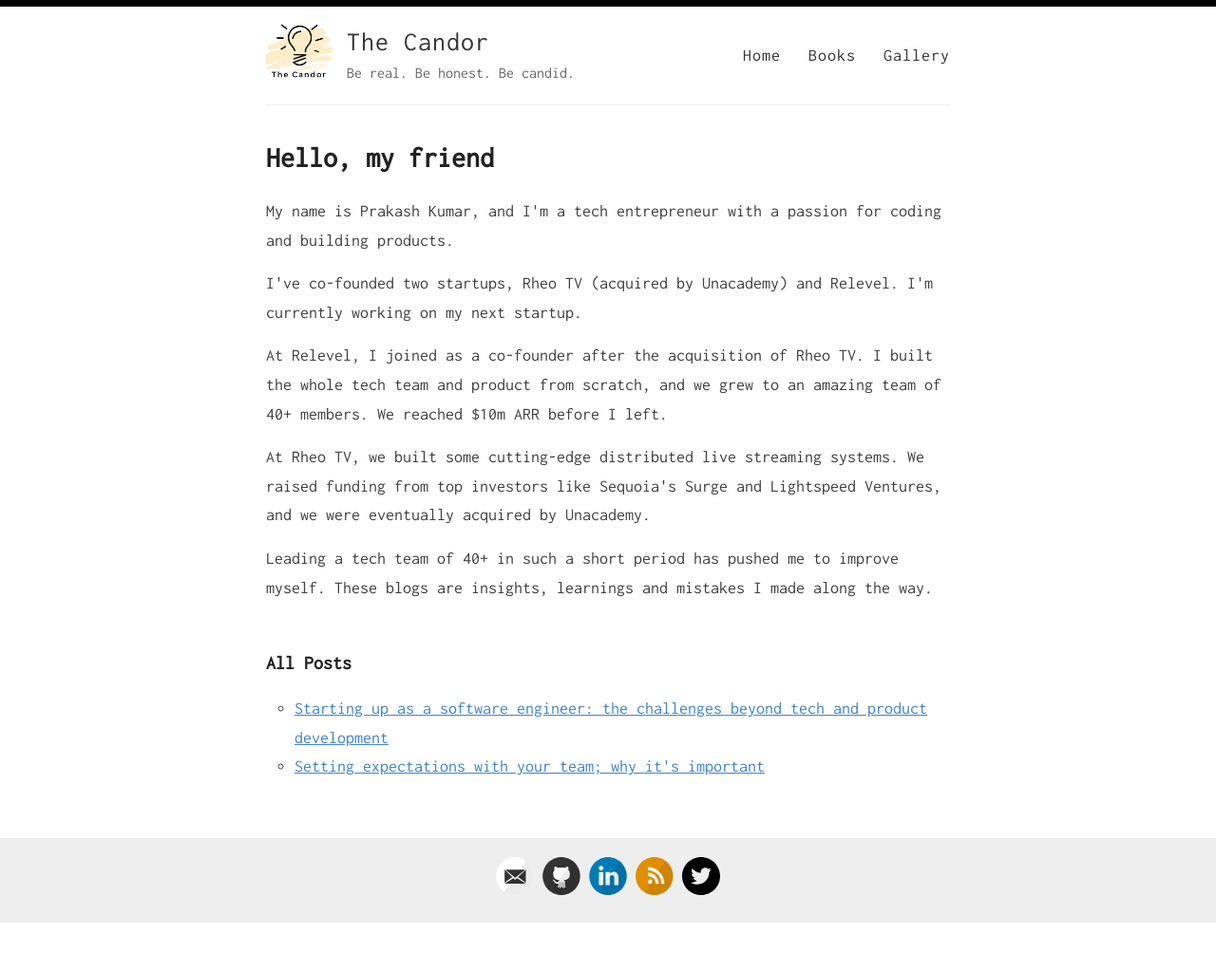
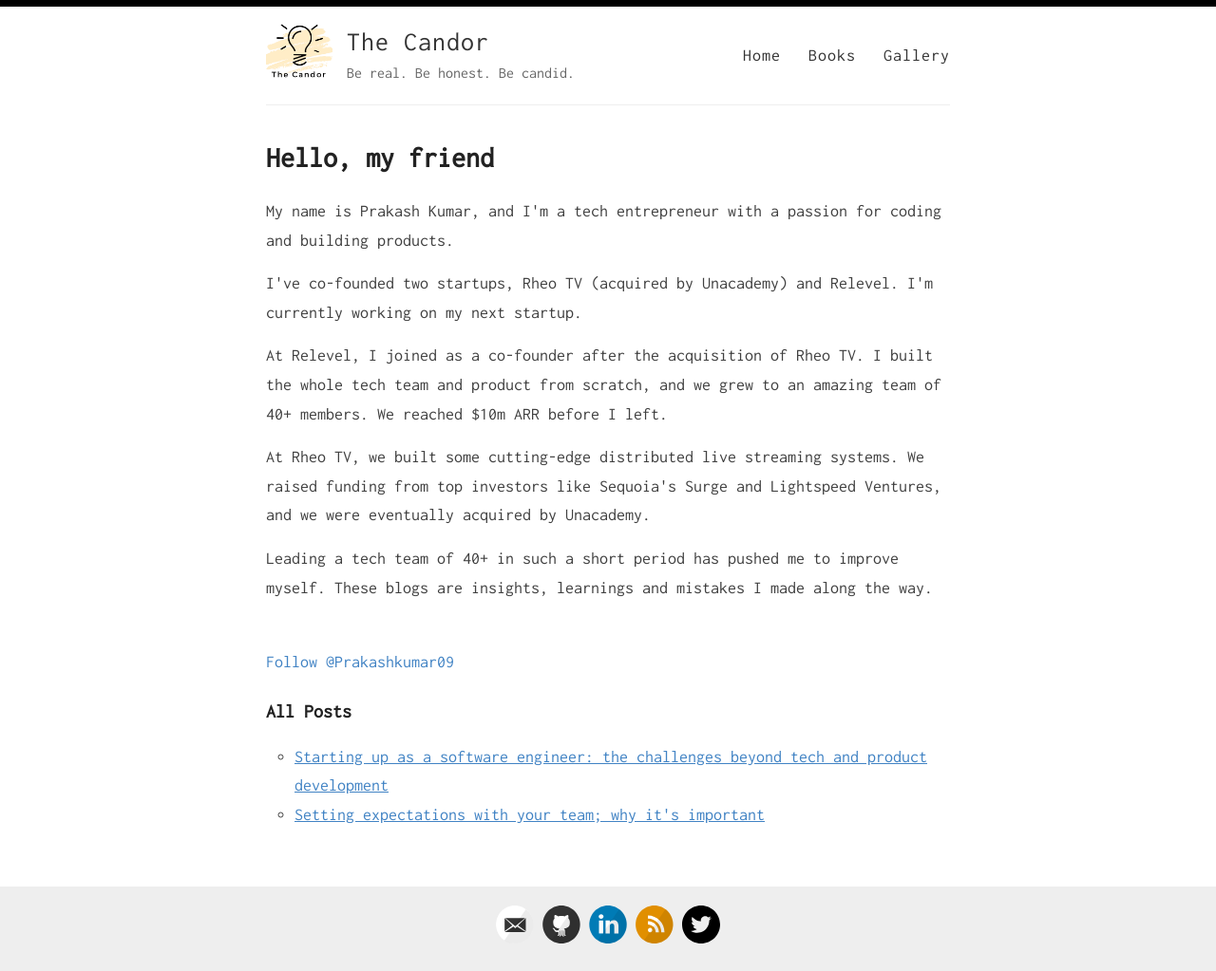
Before and after one commit to prakash09/prakash09.github.io, a Jekyll site: the page built from index.html, in a window 1280 px wide. Shown: the whole page at 95% size. Built offline with Jekyll 4.4.1, drawn with Linux system fonts in a browser that asks for light colours; the list of posts is cut into pages by our own code; comment, search, counter and statistics services are not loaded; before the commit the page ends 973 px from its top, so only the background shows below that.

Commit message:
Added twitter follow button.

```diff
--- a/index.html
+++ b/index.html
@@ -13,6 +13,9 @@
 
 </p>
 Leading a tech team of 40+ in such a short period has pushed me to improve myself. These blogs are insights, learnings and mistakes I made along the way.</p>
+</div>
+<div clas="twitter_follow_button">
+  <a href="https://twitter.com/Prakashkumar09?ref_src=twsrc%5Etfw" class="twitter-follow-button" data-show-count="false">Follow @Prakashkumar09</a><script async src="https://platform.twitter.com/widgets.js" charset="utf-8"></script>
 </div>
 <div class="new_section">
   <h3>All Posts</h3>
```
